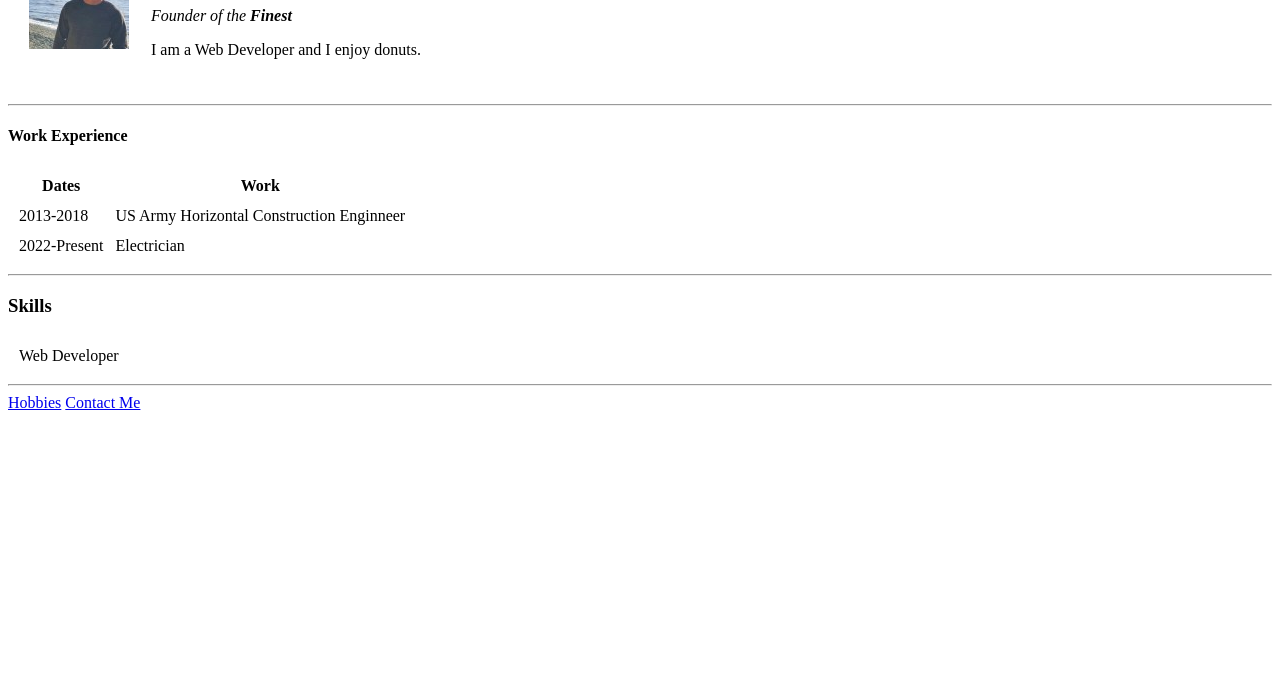
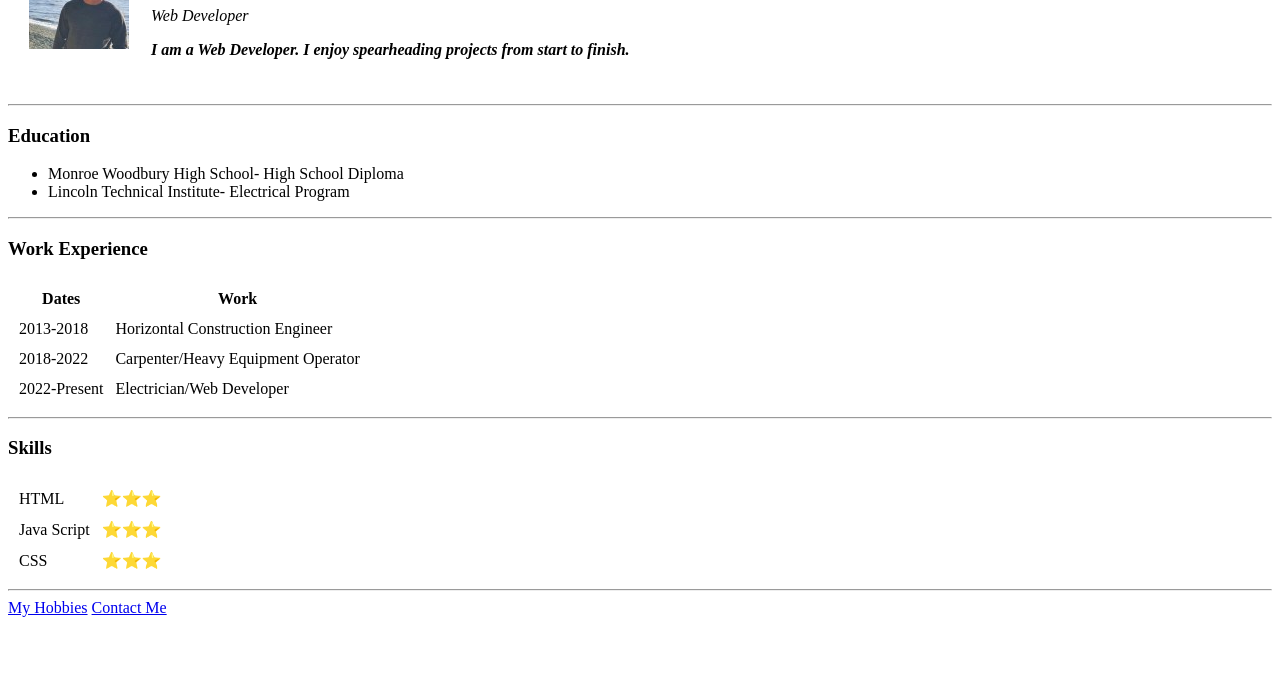
Before and after one commit to RobertH804/cv, a plain HTML site: page Index.HTML in a window 1280 px wide. Shown: the part 102-800 px from the top of the page. Drawn offline with Linux system fonts and the light colour scheme.

Commit message:
Update Index.HTML
Changes Made

```diff
--- a/Index.HTML
+++ b/Index.HTML
@@ -2,47 +2,67 @@
 <html>
   <head>
     <meta charset="utf-8">
-<title>Robert's personal site</title>
+    <title>Robert's Personal Site</title>
+    <link rel="stylesheet" href="css/styles.css">
   </head>
+
   <body>
     <table cellspacing="20">
       <tr>
-    <td><img src="robert ppct.jpg">
-        <td><h1>Robert H</h1>
-            <p> <em>Founder of the <strong>Finest</strong></em> </p>
-            <p> I am a Web Developer and I enjoy donuts.</p>
-
-        </td>
-    </td>
+        <td><img src="robert ppct.jpg" alt="Robert's profile picture"></td>
+        <td><h1>Robert Higgins</h1>
+        <p><em>Web Developer<strong></p>
+        <p>I am a Web Developer. I enjoy spearheading projects from start to finish.</p></td>
       </tr>
-
     </table>
-
-   <hr></hr>
-   <h4><strong>Work Experience</strong></h4>
+    <hr>
+    <h3>Education</h3>
+    <ul>
+      <li>Monroe Woodbury High School- High School Diploma</li>
+      <li>Lincoln Technical Institute- Electrical Program</li>
+    </ul>
+    <hr>
+    <h3>Work Experience</h3>
     <table cellspacing="10">
       <thead>
+        <tr>
           <th>Dates</th>
           <th>Work</th>
-
+        </tr>
       </thead>
-    <tr><td>2013-2018</td>
-        <td>US Army Horizontal Construction Enginneer</td>
-        <tr><td>2022-Present</td><td>Electrician</td>
-
+      <tbody>
+        <tr>
+          <td>2013-2018</td>
+          <td>Horizontal Construction Engineer</td>
         </tr>
+        <tr>
+          <td>2018-2022</td>
+          <td>Carpenter/Heavy Equipment Operator</td>
         </tr>
+        <tr>
+          <td>2022-Present</td>
+          <td>Electrician/Web Developer</td>
+        </tr>
+      </tbody>
     </table>
     <hr>
     <h3>Skills</h3>
     <table cellspacing="10">
       <tr>
-        <td>Web Developer</td>
+        <td>HTML</td>
+        <td>⭐️⭐️⭐️</td>
+      </tr>
+      <tr>
+        <td>Java Script</td>
+        <td>⭐️⭐️⭐️</td>
+      </tr>
+       <tr>
+        <td>CSS</td>
+        <td>⭐️⭐️⭐️</td>
       </tr>
     </table>
     <hr>
-
-<a href="hobbies.html">Hobbies</a>
-<a href="contact me.html">Contact Me</a>
+    <a href="hobbies.html">My Hobbies</a>
+    <a href="contact-me.html">Contact Me</a>
   </body>
 </html>
```
Lines whose indentation alone changed are shown as unchanged.
